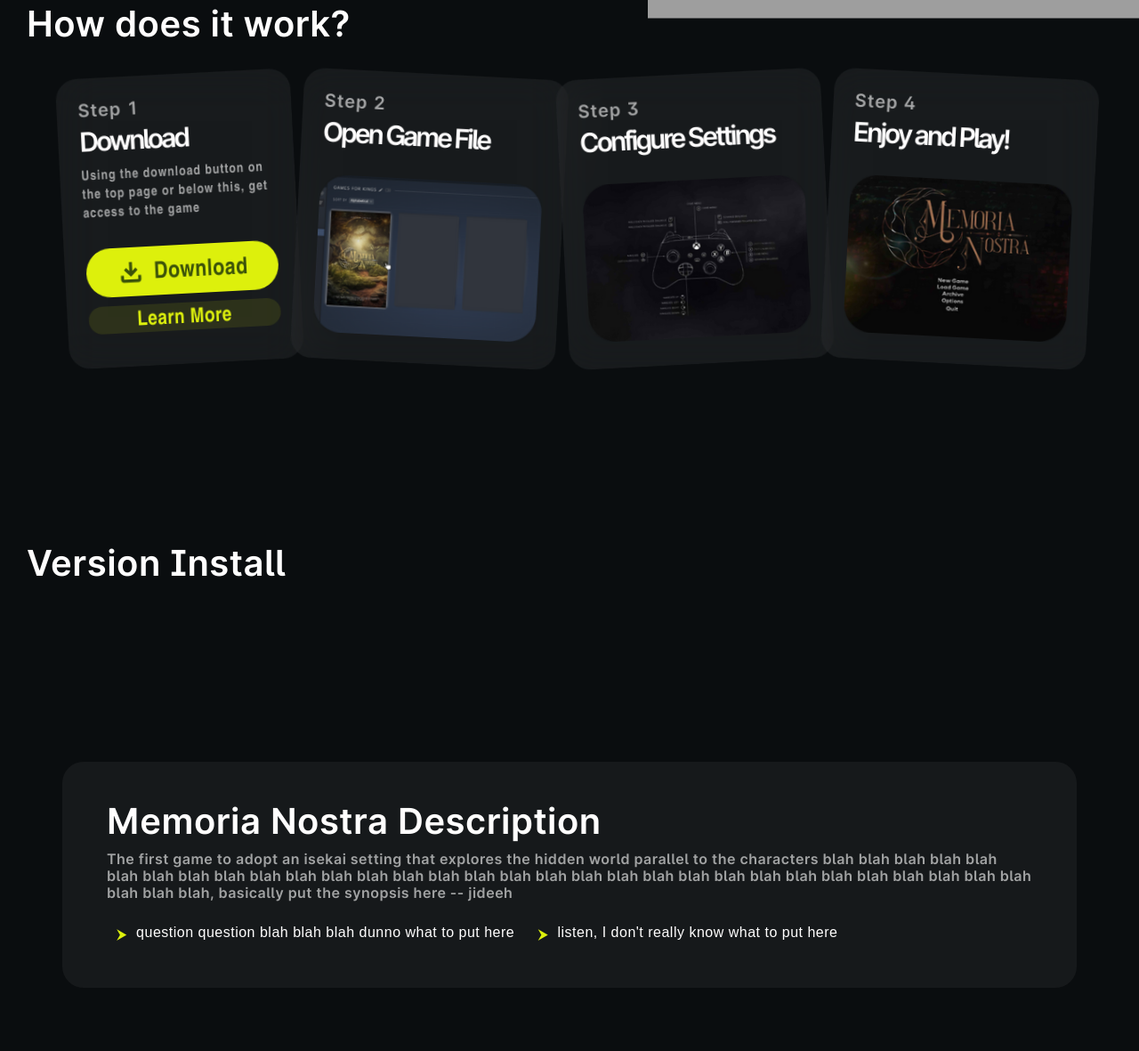
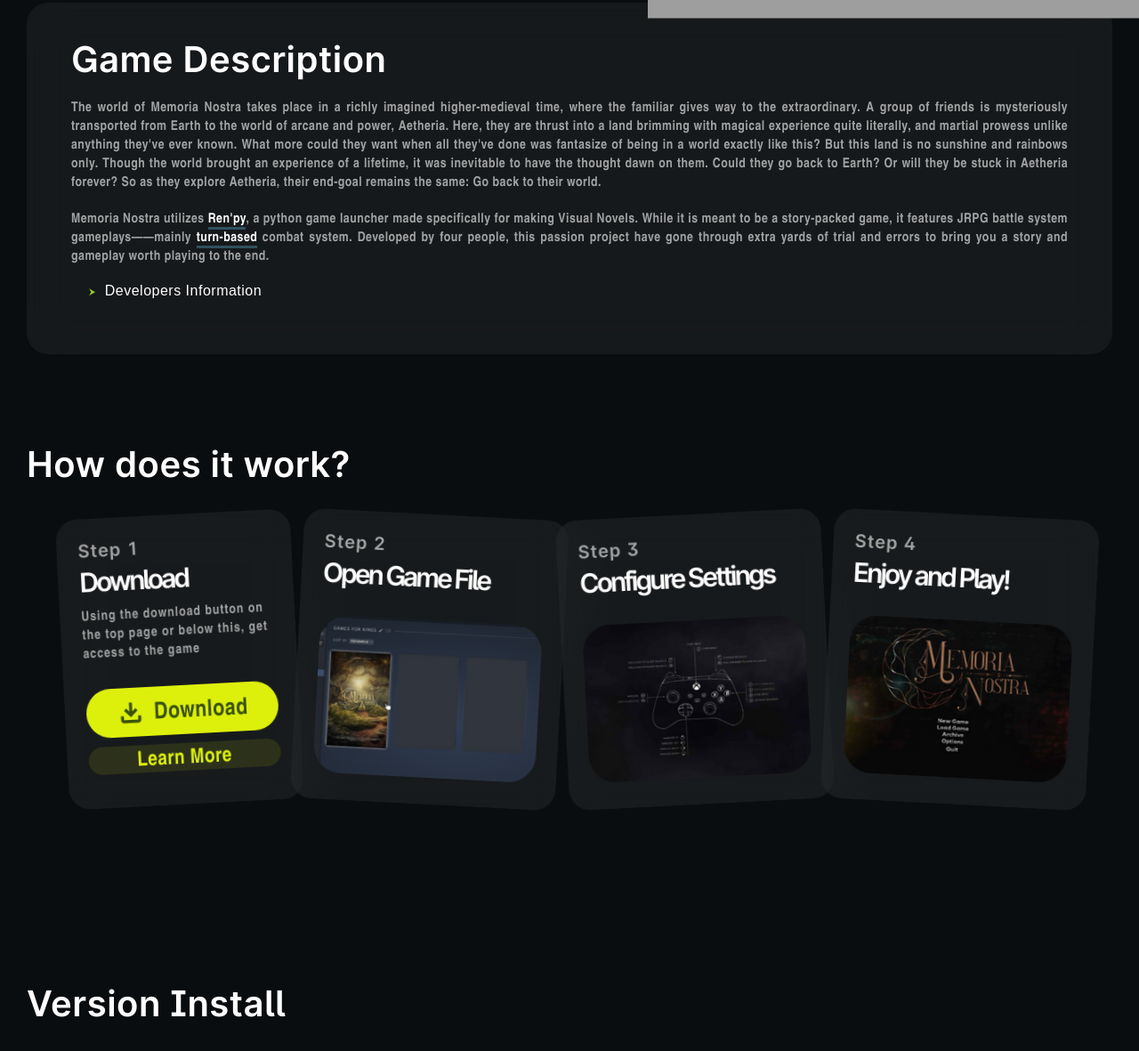
Before and after one commit to Jideeh1/novus-studio, a plain HTML site: page Team Novus/index.html in a window 1280 px wide. Shown: the part 781-1962 px from the top of the page at 89% size. Before the commit the page ends 1907 px from the top, so only its background shows below. Drawn offline with nearby package versions, Linux system fonts and the light colour scheme; grey boxes are pictures that could not be loaded.

Commit message:
Added Developers Information

```diff
--- a/Team Novus/index.html
+++ b/Team Novus/index.html
@@ -22,11 +22,11 @@
 <body>
     <img class="bg" src="assets/empty.jpg" alt="">
     <nav onscroll="showNav()" id="nav">
-        <div class="navcon"><img height="50px" src="assets/white.png"></div>
+        <div class="navcon"><img height="50px" src="assets/white.png" style="cursor: pointer;" onclick="logoRefresh()"></div>
         <div class="list navcon">
+            <a class="item" href="#desc">Description</a>
             <a class="item" href="#how-it-works">How It Works</a>
             <a class="item" href="#vh">Version Install</a>
-            <a class="item" href="#desc">Description</a>
             <a class="item" href="">Features</a>
             <a class="item" href="">Community</a>
             <a class="item" href="">My Account</a>
@@ -84,6 +84,61 @@
         </div>
     </section>
     <section id="how-it-works" class="section-config">
+        <figure class="game_description">
+            <h1 id="desc" class="gd_title">Game Description</h1>
+
+            <p class="gd_content">
+                The world of Memoria Nostra takes place in a richly imagined higher-medieval time, where the familiar gives way to the extraordinary.
+                A group of friends is mysteriously transported from Earth to the world of arcane and power, Aetheria. Here, they are thrust into a land brimming
+                with magical experience quite literally, and martial prowess unlike anything they've ever known. What more could they want when all they've done was
+                fantasize of being in a world exactly like this? But this land is no sunshine and rainbows only. Though the world brought an experience of a lifetime,
+                it was inevitable to have the thought dawn on them. Could they go back to Earth? Or will they be stuck in Aetheria forever?
+                So as they explore Aetheria, their end-goal remains the same: Go back to their world.
+            </p>
+            <p class="gd_content">
+                Memoria Nostra utilizes <a href="https://www.renpy.org/">Ren'py</a>, a python game launcher made specifically for making Visual Novels.
+                While it is meant to be a story-packed game, it features JRPG battle system gameplays——mainly <a href="https://en.wikipedia.org/wiki/Strategy_video_game">
+                turn-based</a> combat system. Developed by four people, this passion project have gone through extra yards of trial and errors to bring you a story and
+                gameplay worth playing to the end.
+            </p>
+            <a class="seemore" onclick="seeMore()"><p class="arrow">⮞</p>Developers Information</a>
+
+            <div class="dev_info">
+                <!-- Jideeh Profile -->
+                <div class="profile">
+                    <img src="https://i.pinimg.com/1200x/ae/c1/96/aec196ee2c7a0920cc42fe58828f62ee.jpg" alt="Icons" class="dev_icons">
+                    <div class="name-role">
+                        <h1 class="dev_name">Jideeh</h1>
+                        <p class="dev_role">Lead Developer, Web Developer, Co-Writer, UI Designer</p>
+                    </div>
+                </div>
+                <!-- ShizoCatto Profile -->
+                <div class="profile">
+                    <img src="https://storage.ko-fi.com/cdn/useruploads/ee100b93-a94c-4250-a4f0-d500a1e4f4cc.png" alt="Icons" class="dev_icons">
+                    <div class="name-role">
+                        <h1 class="dev_name">ShizoCatto</h1>
+                        <p class="dev_role">Lead Illustrator, Author, Co-Developer, UI Designer, Concept Artist</p>
+                    </div>
+                </div>
+                <!-- _fraxter_ Profile -->
+                <div class="profile">
+                    <img src="https://cdn.inflact.com/media/475232795_1815948675857588_5261535099730076604_n.jpg?url=https%3A%2F%2Fscontent.cdninstagram.com%2Fv%2Ft51.2885-19%2F475232795_1815948675857588_5261535099730076604_n.jpg%3Fstp%3Ddst-jpg_e0_s150x150_tt6%26_nc_ht%3Dinstagram.flim16-1.fna.fbcdn.net%26_nc_cat%3D108%26_nc_oc%3DQ6cZ2AFbPdxzgLUAtPp1u3l9SsI13rtSndsjwxpthfWbmUnihcxKwFVarIZmvP-5y8HgeXizf_WxHgiNE8v8M3OjJPYi%26_nc_ohc%3DqbwhJAWvwEIQ7kNvgHhG49Z%26_nc_gid%3Ddc376a306632452e961091b9d8edfab2%26edm%3DAOQ1c0wBAAAA%26ccb%3D7-5%26oh%3D00_AYE9l07vh2eXc-M6StvxuKx2vjMRNyFHBxvQSsCiPl8D8g%26oe%3D67D43039%26_nc_sid%3D8b3546&time=1741568400&key=8a702fd0e5eade76216edadbf323827c" alt="Icons" class="dev_icons">
+                    <div class="name-role">
+                        <h1 class="dev_name">_fraxter_</h1>
+                        <p class="dev_role">Asset Creator, UI Asset Manager</p>
+                    </div>
+                </div>
+                <!-- Kyutka3  Profile -->
+                <div class="profile">
+                    <img src="https://pbs.twimg.com/profile_images/1830412782145093635/y1DjCHhc_400x400.jpg" alt="Icons" class="dev_icons">
+                    <div class="name-role">
+                        <h1 class="dev_name">Kyutka3</h1>
+                        <p class="dev_role">Concept Artist</p>
+                    </div>
+                </div>
+            </div>
+
+        </figure>
         <h1 class="title">How does it work?</h1>
         <figure class="guidecards">
             <div class="steps" id="download">
@@ -122,18 +177,6 @@
     </section>
 
     <section class="section-config" id="version-install">
-        <figure class="description">
-            <h1 class="title" id="desc">Memoria Nostra Description</h1>
-            <p class="description-secondary-text">The first game to adopt an isekai setting that explores the hidden world parallel to the characters blah blah blah blah blah blah blah blah blah blah blah blah blah blah blah blah blah blah blah blah blah blah blah blah blah blah blah blah blah blah blah blah blah blah, basically put the synopsis here -- jideeh</p>
-            <div class="description-buttons">
-                <span class="arrow">⮞</span>
-                <span class="besides-arrow">question question blah blah blah dunno what to put here</span>
-            </div>
-            <div class="description-buttons">
-                <span class="arrow">⮞</span>
-                <span class="besides-arrow">listen, I don't really know what to put here</span>
-            </div>
-        </figure>
     </section>
 
     <script src="script.js"></script>
--- a/Team Novus/script.js
+++ b/Team Novus/script.js
@@ -10,6 +10,7 @@
     if (document.body.scrollTop > 20 || document.documentElement.scrollTop > 20) {
         document.getElementById("nav").style.backdropFilter = "blur(10px)";
         document.getElementById("nav").style.zIndex = "5";
+        console.log("Scroll Effect is active") //debugging line
 
     }
     else {
@@ -17,3 +18,22 @@
         document.getElementById("nav").style.zIndex = "3";
     }
 }
+
+function logoRefresh() {
+    window.location.reload()
+    console.log("Logo Refresh has been clicked.") //debugging line
+}
+
+function seeMore() {
+    const profiles = document.querySelectorAll(".profile");
+
+
+    const areProfilesVisible = profiles[0].style.display === "flex";
+    profiles.forEach(profile => {
+        profile.style.display = areProfilesVisible ? "none" : "flex";
+    });
+
+    const arrow = document.querySelector(".arrow");
+    arrow.style.transform = areProfilesVisible ? "rotate(0deg)" : "rotate(450deg)";
+    console.log("See more button has been pressed."); //ALWAYS- ALWAYS PUT A DEBUG LINE!
+}
--- a/Team Novus/styles.css
+++ b/Team Novus/styles.css
@@ -12,6 +12,7 @@
     color: #fffefe;
     font-family: "sub";
     letter-spacing: .5px;
+    transition: all .2s ease-in-out;
 }
 
 html, body {
@@ -143,6 +144,8 @@
             font-size: 20px;
             font-family: "main";
             cursor: pointer;
+        } a:hover {
+            color: #659526;
         }
         .gametitle {
             font-family: "main";
@@ -412,45 +415,104 @@
     width: 250px;
 }
 
-.description {
+.game_description {
+    background-color: rgba(255,255,255,.05);
+    -webkit-box-orient: vertical;
+    -webkit-box-direction: normal;
+    -webkit-backdrop-filter: blur(25px);
+    backdrop-filter: blur(25px);
     border-radius: 24px;
-    background: rgba(255,255,255,.05);
-    padding: 43px 50px;
+    padding: 20px 50px;
+    margin: 100px 0;
 
-    .title {
-        margin: 0;
+    .gd_title {
+        margin: 20px 0;
+        font-size: 40px;
+        font-family: "main";
+    }
+
+    .gd_content {
+        color: rgba(255,255,255,.6);
+        margin: 20px 0;
+        font-size: 15px;
+        text-align: justify;
+
+        a {
+            color: #ffffff;
+            border-bottom: 3px solid #30515f;
+            padding: 0;
+            height: auto;
+            text-decoration: none;
+        }
+        a:hover {
+            background-color: #30515f;
+        }
+
     }
 }
 
-.description-secondary-text {
-    margin: 10px 0px 20px 0px;
-    color: rgba(255,255,255,.6);
-    font-family: "main";
+.seemore {
+    cursor: pointer;
+    margin-left: 10px;
+    font-family: Arial, Helvetica, sans-serif;
+    display: flex;
+
+    .arrow {
+        vertical-align: middle;
+        font-size: 10px;
+        margin: 0 10px;
+        padding: 3px 0;
+        color: yellowgreen;
+        transform: rotate(0deg);
+        transition: transform 1s ease-in-out;
+    }
+} .seemore:hover {
+    color: #ffffff80;
+
+    .arrow:hover {
+        color: #659526;
+    }
 }
 
-.arrow {
-    color: #ddf00c;
+.dev_info {
+    margin: 20px 0;
+    display: flex;
+    flex-direction: column;
+    gap: 10px;
 }
 
-.besides-arrow {
-    margin: 0;
-    font-family: sans-serif;
-    vertical-align: middle;
+.profile {
+    cursor: pointer;
+    background-color: rgb(35, 35, 35);
+    border-radius: 14px;
+    padding: 20px 20px;
+    justify-content: left;
+    gap: 20px;
+    display: none;
+
+
+    .dev_icons {
+        width: 50px;
+        height: 50px;
+        border-radius: 100%;
+    }
+    .name-role {
+        margin: 0;
+        flex-direction: row;
+
+        .dev_name {
+            margin: 0;
+            font-size: 20px;
+        }
+
+        .dev_role {
+            margin: 0;
+            color: rgba(255,255,255,.6);
+        }
+    }
 }
 
-.description-buttons {
-    display: inline-flex;
-    vertical-align: middle;
-    gap: 10px;
-    cursor: pointer;
-    padding: 5px 10px;
-    background-color: #ffffff00;
-    border: 1px solid transparent;
-    border-radius: 4px;
-    transition: all 0.4s ease-in-out;
+.profile:hover {
+    background-color: rgb(48, 48, 48);
+    transform: scale(1.01);
 }
-
-.description-buttons:hover {
-    background-color: #ffffff10;
-    border: 1px solid transparent;
-}
```
Also changed, not shown: Team Novus/assets/image-1.png (added), 3 other files.
